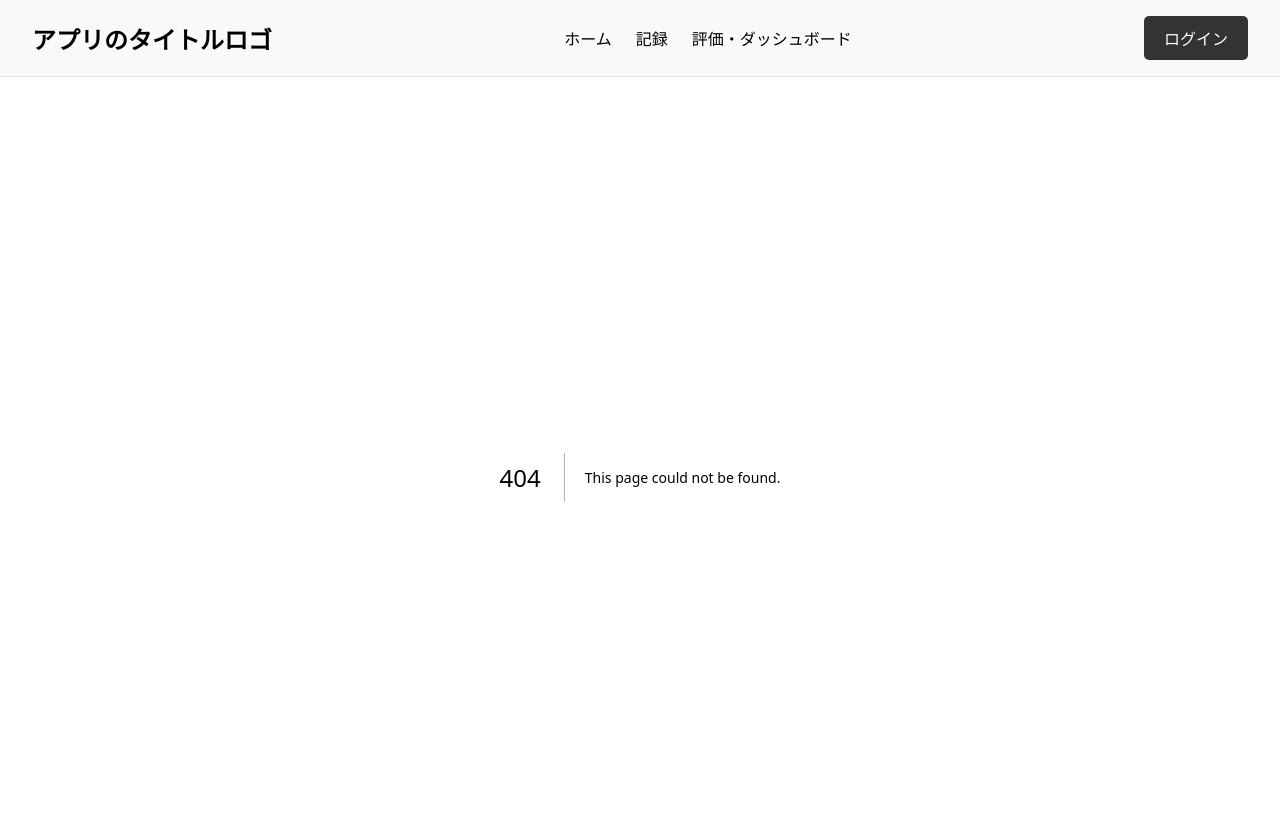
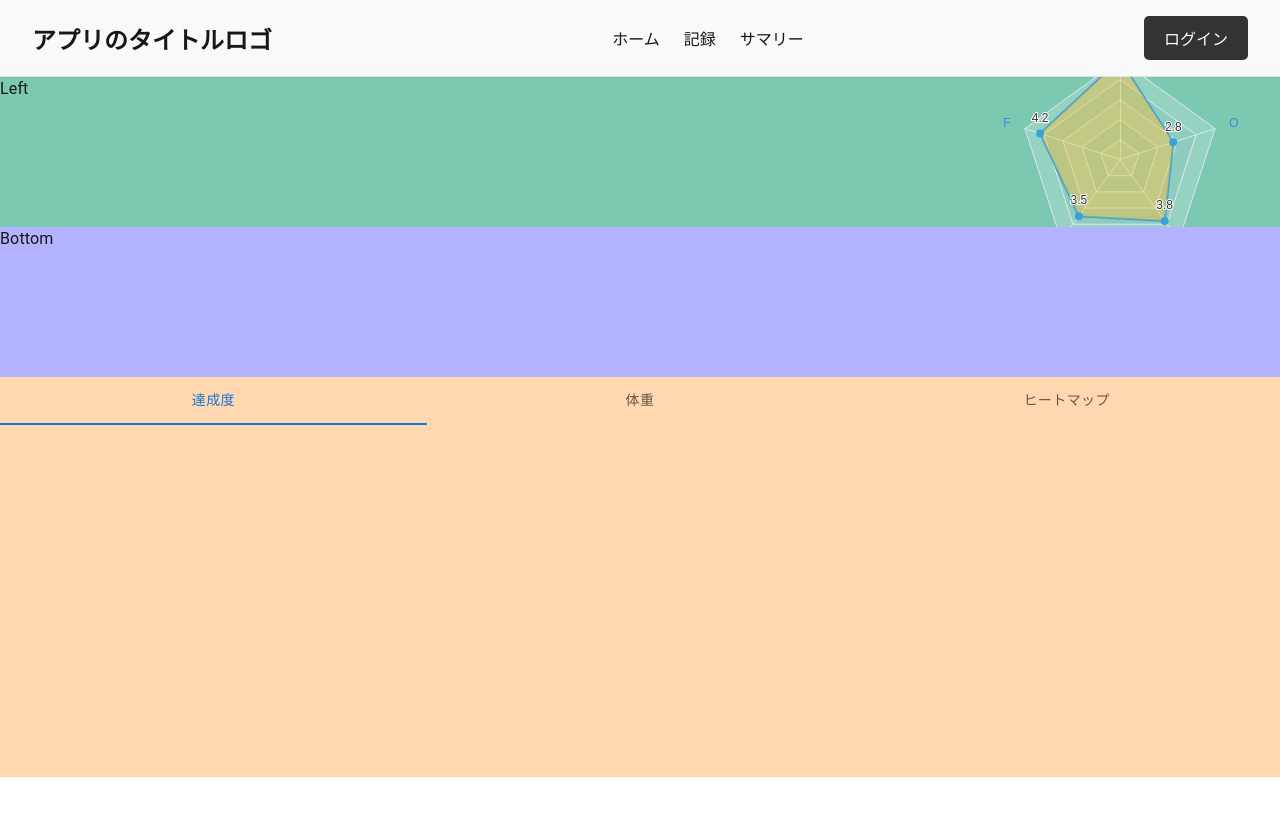
Before and after one commit to atsushi0507/dietary_web_app, a Next.js app in the folder frontend/: page /summary in a window 1280 px wide. Before the commit this address had no page. Shown: the top 816 px of the page. Built offline with nearby package versions, Linux system fonts and the light colour scheme.

Commit message:
Update RadarChart, add summary page

```diff
--- /dev/null
+++ b/frontend/src/app/summary/page.jsx
@@ -0,0 +1,13 @@
+import Main from "@/components/templates/summary/main";
+import React from "react";
+import styled from "styled-components";
+
+const Summary = () => {
+    return (
+        <>
+            <Main />
+        </>
+    );
+};
+
+export default Summary;
--- a/frontend/src/components/atoms/RadarChart.jsx
+++ b/frontend/src/components/atoms/RadarChart.jsx
@@ -2,7 +2,7 @@
 import React, { useRef, useState, useEffect } from "react";
 import * as echarts from "echarts";
 
-const RadarChart = ({ title = "Radar Chart", darkMode, indicators, seriesData, maxValues, chartHeight = "350px" }) => {
+const RadarChart = ({ title = "Radar Chart", darkMode, indicators, seriesData, maxValues, chartHeight = "350px", unit = "%" }) => {
     const chartRef = useRef(null);
     const [radius, setRadius] = useState(120); // 初期値は120
     const [myChart, setMyChart] = useState(null); // チャートインスタンスを保存
@@ -29,7 +29,7 @@ const RadarChart = ({ title = "Radar Chart", darkMode, indicators, seriesData, m
                 splitNumber: 5,
 
                 axisName: {
-                    formatter: "[{value}]",
+                    formatter: "{value}",
                     color: "#428bd4",
                 },
 
@@ -57,7 +57,7 @@ const RadarChart = ({ title = "Radar Chart", darkMode, indicators, seriesData, m
                     label: {
                         show: true,
                         formatter: function (params) {
-                            return params.value.toFixed(1) + "%";
+                            return params.value.toFixed(1) + unit;
                         },
                     },
                 })),
@@ -70,11 +70,11 @@ const RadarChart = ({ title = "Radar Chart", darkMode, indicators, seriesData, m
             if (chartRef.current) {
                 // 親要素の横幅を取得
                 const chartWidth = chartRef.current.clientWidth;
-                const margin = 15; // 左右のマージンを固定で10pxとする
+                const margin = 10; // 左右のマージンを固定で10pxとする
                 const availableWidth = chartWidth - margin * 2;
 
                 // レーダーチャートのradiusを(availableWidth / 2)で設定
-                const newRadius = availableWidth / 2;
+                const newRadius = availableWidth / 3;
                 setRadius(newRadius);
             }
         };
--- a/frontend/src/components/organisms/Header.jsx
+++ b/frontend/src/components/organisms/Header.jsx
@@ -25,7 +25,7 @@ const Header = () => {
             <Nav>
                 <Link to="/home" external={false}>ホーム</Link>
                 <Link to="/record" external={false}>記録</Link>
-                <Link to="/dashboard" external={false}>評価・ダッシュボード</Link>
+                <Link to="/summary" external={false}>サマリー</Link>
             </Nav>
             {isLogin
             ? <Button onClick={clickLogoutButton}>ログアウト</Button>
--- /dev/null
+++ b/frontend/src/components/templates/summary/dashboard.jsx
@@ -0,0 +1,35 @@
+import BasicTab from "@/components/atoms/Tab";
+import React, { useState } from "react";
+import styled from "styled-components";
+
+const tabOptions = [
+    {label: "達成度"},
+    {label: "体重"},
+    {label: "ヒートマップ"}
+]
+
+const Dashboard = () => {
+    const [selectedTab, setSelectedTab] = useState(0);
+    const handleTab = (e, newValue) => {
+        setSelectedTab(newValue)
+    }
+
+    return (
+        <Container>
+            <BasicTab
+                items={tabOptions}
+                value={selectedTab}
+                onChange={handleTab}
+            />
+        </Container>
+    );
+};
+
+export default Dashboard;
+
+const Container = styled.div`
+    height: 400px;
+    width: 100%;
+    background-color: rgba(255, 125, 0, 0.3);
+    overflow: auto;
+`
--- /dev/null
+++ b/frontend/src/components/templates/summary/feedback.jsx
@@ -0,0 +1,75 @@
+import React from "react";
+import styled from "styled-components";
+import Grid from "@mui/material/Grid2";
+import RadarChart from "@/components/atoms/RadarChart";
+import { Typography } from "@mui/material";
+
+const Feedback = () => {
+    return (
+        <Container>
+            <Grid
+                container
+                columns={12}
+            >
+                <Grid
+                    size={{xs: 6, md: 4, lg: 9}}
+                >
+                    <UpperPart>
+                    <Typography>
+                        Left
+                    </Typography>
+                    </UpperPart>
+                </Grid>
+                <Grid
+                    size={{xs: 6, lg: 3}}
+                >
+                    <UpperPart>
+                        <RadarChart
+                            title=""
+                            darkMode={false}
+                            // indicators={["タンパク質", "脂質", "炭水化物"]}
+                            indicators={["P", "F", "C", "S", "O"]}
+                            seriesData={[
+                                { name: "", values: [5.0, 4.2, 3.5, 3.8, 2.8], color: "rgba(255, 188, 52, 0.6)" },
+                            ]}
+                            maxValues={[5, 5, 5]}
+                            chartHeight="150px"
+                            unit=""
+                        />
+                    </UpperPart>
+                </Grid>
+                <Grid
+                    size={{xs: 12}}
+                >
+                    <Typography>
+                        Bottom
+                    </Typography>
+                </Grid>
+            </Grid>
+        </Container>
+    );
+};
+
+export default Feedback;
+
+const Container = styled.div`
+    height: 300px;
+    width: 100%;
+    background-color: rgba(0, 0, 255, 0.3);
+`
+
+const UpperPart = styled.div`
+    height: 150px;
+    width: 100%;
+    background-color: rgba(0, 255, 0, 0.3);
+`
+
+const BottomPart = styled.div`
+    height: 150px;
+    background-color: rgba(120, 0, 0, 0.3);
+`
+
+const RadarChartWrapper = styled.div`
+    width: 150px; /* レーダーチャートの横幅 */
+    height: 150px; /* レーダーチャートの高さ */
+`;
--- /dev/null
+++ b/frontend/src/components/templates/summary/main.jsx
@@ -0,0 +1,20 @@
+"use client";
+import React from "react";
+import styled from "styled-components";
+import Feedback from "./feedback";
+import Dashboard from "./dashboard";
+
+const Main = () => {
+    return (
+        <Container>
+            <Feedback/>
+            <Dashboard/>
+        </Container>
+    );
+};
+
+export default Main;
+
+const Container = styled.div`
+    width: 100%;
+`
```
Also changed, not shown: frontend/src/components/templates/home/topReport.jsx (+12 -3 lines).
